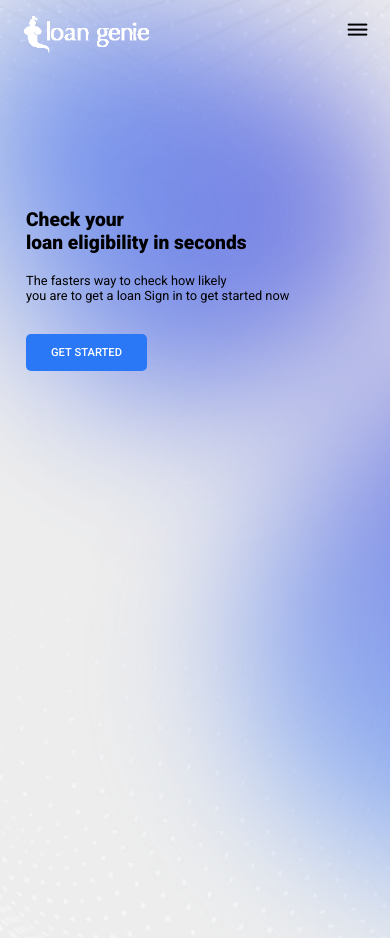
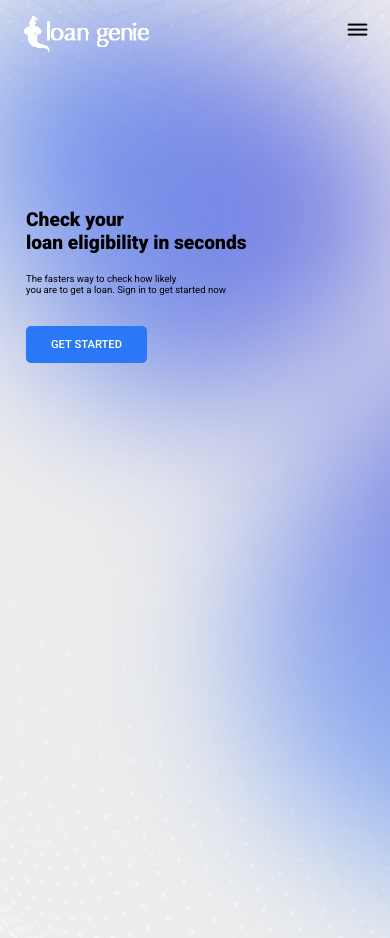
Before and after one commit to RychidM/loangenie, a Flask app: page / in a window 390 px wide. Run offline with Flask 2, Linux system fonts and the light colour scheme; parts of the project's set-up code (start-up, migrations or seed data) failed here and were passed over; some web fonts are replaced.

Commit message:
version 2

```diff
--- a/loangenie/static/css/styleHome.css
+++ b/loangenie/static/css/styleHome.css
@@ -455,7 +455,7 @@ header .hamburger-close{
     }
     .land-page p{
         margin-left: -70px;
-        font-size: .8rem;
+        font-size: .6rem;
     }
 
     .land-page a{
--- a/loangenie/templates/home.html
+++ b/loangenie/templates/home.html
@@ -70,7 +70,7 @@
         <div class="land-page">
             <div class="left-side">
                 <h3>Check your<br> loan eligibility in seconds</h3><br>
-                <p>The fasters way to check how likely<br> you are to get a loan
+                <p>The fasters way to check how likely<br>you are to get a loan.
                      Sign in to get started now</p><br><br>
                      <a href="{{ url_for('users.register') }}" id="getStartedBtn"">Get Started</a>
             </div>
```
